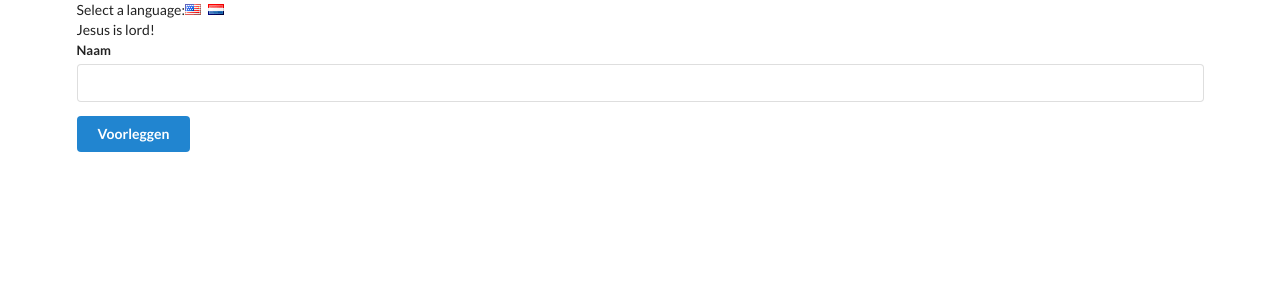
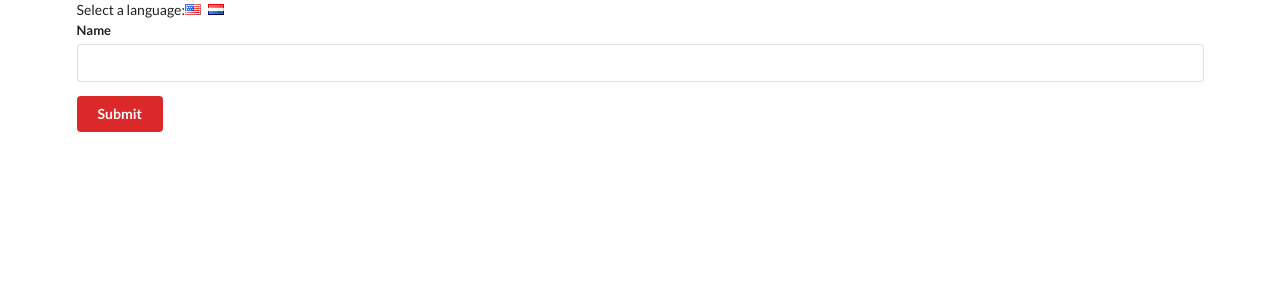
Before and after one commit to betadayz/translate-lang, a React (Create React App) app: page / in a window 1280 px wide. Shown: the top 300 px of the page. Built offline with nearby package versions, Linux system fonts and the light colour scheme.

Commit message:
Pulling from multiple contexts

```diff
--- a/src/component/App.js
+++ b/src/component/App.js
@@ -1,5 +1,7 @@
 import React from 'react';
 import UserCreate from './UserCreate';
+import LanguageContext from '../contexts/LanguageContext';
+import ColorContext from '../contexts/ColorContext';
 
 class App extends React.Component {
     state = { language: 'english' };
@@ -15,7 +17,11 @@
                 <i className="flag us" onClick={() => this.onLanguageChange('english') } />
                 <i className="flag nl" onClick={() => this.onLanguageChange('dutch') } />
                </div>
-               <UserCreate/>
+               <ColorContext.Provider value='red'>
+                  <LanguageContext.Provider value={this.state.language}>
+                     <UserCreate/>
+                  </LanguageContext.Provider>
+               </ColorContext.Provider>
             </div>
         )
     };
--- a/src/component/Button.js
+++ b/src/component/Button.js
@@ -1,12 +1,28 @@
 import React from 'react';
 import LanguageContext from '../contexts/LanguageContext';
+import ColorContext from '../contexts/ColorContext';
 
 class Button extends React.Component {
-    static contextType = LanguageContext;
+    renderSubmit(value) {
+        return value === 'english' ? 'Submit' : 'Voorleggen';
+    }
+
+    renderButton(color) {
+        return (
+            <button className={`ui button ${color}`}>
+           <LanguageContext.Consumer>
+             {(value) => this.renderSubmit(value)}
+           </LanguageContext.Consumer>
+        </button>
+        )
+    }
 
     render() {
-        const text = this.context === 'english' ? 'Submit' : 'Voorleggen';
-        return <button className="ui button primary">{text}</button>;
+        return (
+            <ColorContext.Consumer>
+                {color => this.renderButton(color)}
+            </ColorContext.Consumer>
+        )
     }
 }
 
--- a/src/component/UserCreate.js
+++ b/src/component/UserCreate.js
@@ -5,7 +5,6 @@
 const UserCreate = () => {
     return (
         <div className="ui form">
-            Jesus is lord!
             <Field/>
             <Button/>
         </div>
--- /dev/null
+++ b/src/contexts/ColorContext.js
@@ -0,0 +1,3 @@
+import React from 'react';
+
+export default React.createContext('red')
--- a/src/contexts/LanguageContext.js
+++ b/src/contexts/LanguageContext.js
@@ -1,3 +1,3 @@
 import React from 'react';
 
-export default React.createContext('dutch')
+export default React.createContext('english')
```
